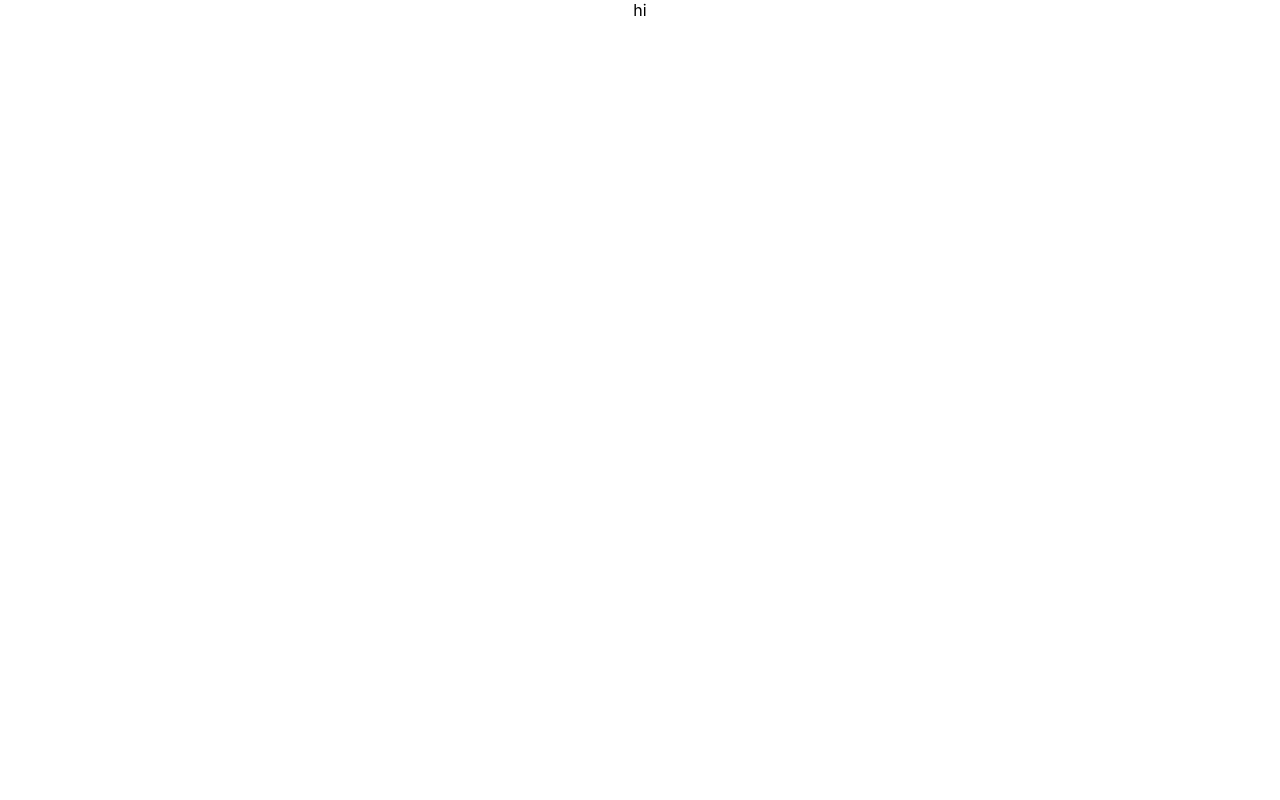
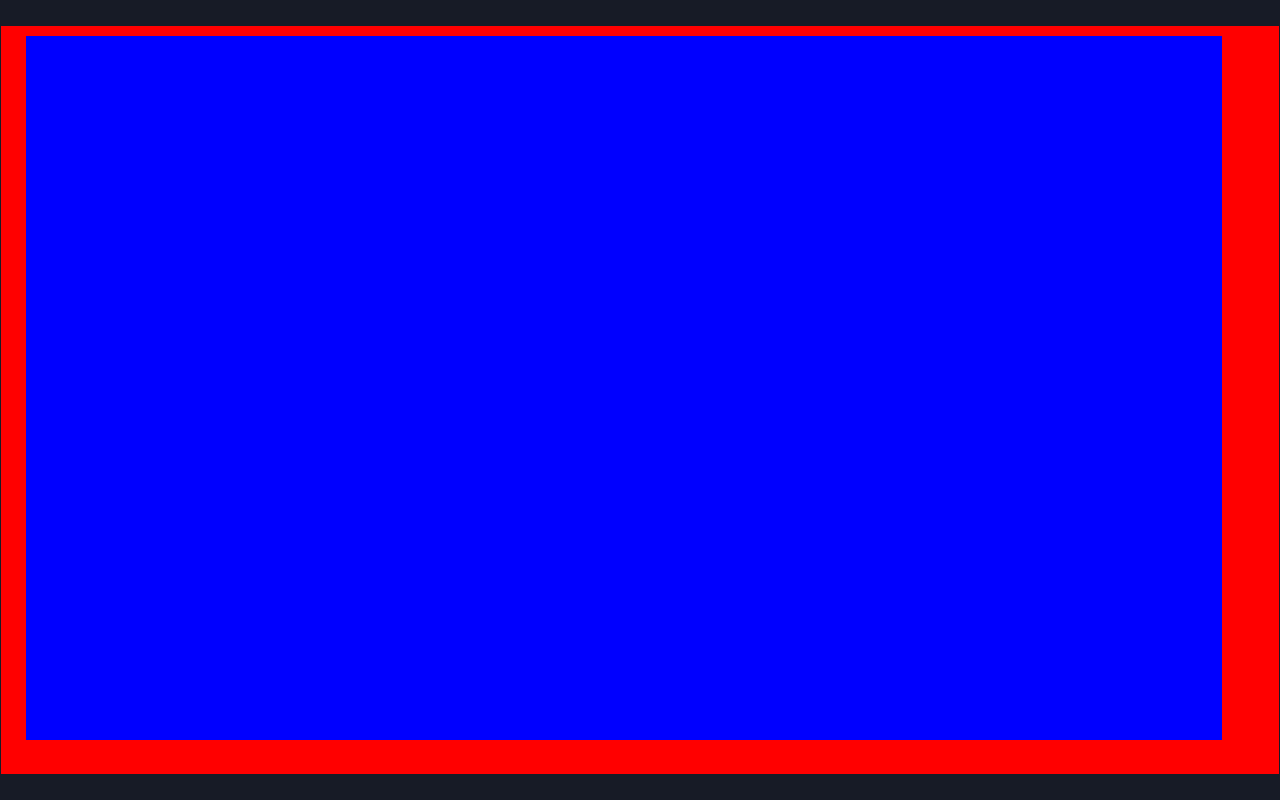
Before and after one commit to Dariush-Hassani/react-candlestick-chart, a React (Create React App) app: page / in a window 1280 px wide. Built offline with nearby package versions, Linux system fonts and the light colour scheme.

Commit message:
layout dimensions done

```diff
--- a/src/App.tsx
+++ b/src/App.tsx
@@ -1,11 +1,42 @@
-import React from 'react';
-import './App.css';
+import React, { useEffect, useState } from "react";
+import "./App.css";
+import CandlestickChart from "./components/CandlestickChart";
 
 function App() {
+  const [width, setWidth] = useState<number>(0);
+  const [height, setHeight] = useState<number>(0);
+
+  useEffect(() => {
+    window.addEventListener("resize", () => {
+      setWidth(window.innerWidth);
+      setHeight(window.innerHeight);
+    });
+    setWidth(window.innerWidth);
+    setHeight(window.innerHeight - 50);
+  }, []);
   return (
-    <div className="App">
-      hi
-    </div>
+    <CandlestickChart
+      data={[
+        {
+          date: "2018-10-22",
+          open: 180.82,
+          high: 181.4,
+          low: 177.56,
+          close: 178.75,
+        },
+        {
+          date: "2018-10-23",
+          open: 175.77,
+          high: 179.49,
+          low: 175.44,
+          close: 178.53,
+        },
+      ]}
+      id={"chart1"}
+      width={width}
+      height={height}
+      decimal={3}
+    />
   );
 }
 
--- /dev/null
+++ b/src/components/CandlestickChart.tsx
@@ -0,0 +1,28 @@
+import React from "react";
+import CandlestickChartController from "./CandlestickChartController";
+import { ConfigDataProvider } from "../context/ConfigtDataContext";
+import { DataProvider } from "../context/DataContext";
+
+const CandlestickChart: React.FC<{
+  data: any;
+  id: string;
+  width: number;
+  height: number;
+  decimal?: number;
+}> = ({ data, id, width, height, decimal }) => {
+  return (
+    <DataProvider>
+      <ConfigDataProvider>
+        <CandlestickChartController
+          chartData={data}
+          id={id}
+          width={width}
+          height={height}
+          decimal={decimal}
+        />
+      </ConfigDataProvider>
+    </DataProvider>
+  );
+};
+
+export default CandlestickChart;
--- /dev/null
+++ b/src/components/CandlestickChartController.tsx
@@ -0,0 +1,35 @@
+import { useDataDispatch } from "../context/DataContext";
+import Layout from "./Layout";
+import React, { useEffect } from "react";
+import { useConfigDispatch } from "../context/ConfigtDataContext";
+
+const CandlestickChartController: React.FC<{
+  chartData: any;
+  id: string;
+  width: number;
+  height: number;
+  decimal?: number;
+}> = ({ chartData, id, width, height, decimal }) => {
+  const dispatchData = useDataDispatch();
+  const dispatchConfig = useConfigDispatch();
+
+  useEffect(() => {
+    dispatchData({
+      type: "changeInitData",
+      initData: chartData,
+    });
+  }, [chartData]);
+  useEffect(() => {
+    dispatchConfig({
+      type: "changeDecimal",
+      decimal: decimal ?? 0,
+    });
+  }, [decimal]);
+
+  return (
+    <Layout id={id} width={width} height={height}>
+      <div></div>
+    </Layout>
+  );
+};
+export default CandlestickChartController;
--- /dev/null
+++ b/src/components/Layout.tsx
@@ -0,0 +1,58 @@
+import React, { useEffect } from "react";
+import { useData } from "../context/DataContext";
+import {
+  useConfigData,
+  useConfigDispatch,
+} from "../context/ConfigtDataContext";
+
+const Layout: React.FC<{
+  id: string;
+  width: number;
+  height: number;
+  children: React.ReactNode;
+}> = ({ id, width, height }) => {
+  const data = useData();
+
+  const config = useConfigData();
+  const dispatchConfig = useConfigDispatch();
+
+  const paddingLeft = 25;
+  const paddingTop = 10;
+  const paddingBottom = 30;
+  const paddingRight =
+    2.5 +
+    data.minMaxInitPrice.max.toFixed(config.decimal).toString().length *
+      config.characterFontWidth;
+
+  useEffect(() => {
+    if (width !== 0 && height !== 0) {
+      dispatchConfig({
+        type: "changeDiagramDimension",
+        canvasHeight: height - (paddingBottom + paddingTop + 6),
+        canvasWidth: width - (paddingLeft + paddingRight) - 2,
+      });
+    }
+  }, [width, height, config.decimal]);
+
+  return (
+    <div
+      id={id}
+      style={{
+        paddingTop,
+        paddingBottom,
+        paddingLeft,
+        paddingRight,
+        display: "inline-block",
+        background: "red",
+      }}
+    >
+      <svg
+        width={config.canvasWidth}
+        height={config.canvasHeight}
+        style={{ overflow: "inherit", cursor: "crosshair", background: "blue" }}
+      ></svg>
+    </div>
+  );
+};
+
+export default Layout;
--- a/src/context/ConfigtDataContext.tsx
+++ b/src/context/ConfigtDataContext.tsx
@@ -1,28 +1,32 @@
-import { createContext, useContext, useReducer, Dispatch } from 'react';
+import React, { createContext, useContext, useReducer, Dispatch } from "react";
 import {
   ConfigDataActionType,
   ConfigDataContextType,
-} from '../types/ConfigDataContextType';
+} from "../types/ConfigDataContextType";
 
 const initData = {
   decimal: 0,
-  height: 0,
-  width: 0,
-  characterFontWidth: 0,
+  characterFontWidth: 7.8,
+  canvasWidth: 0,
+  canvasHeight: 0,
 };
 const ConfigDataContext = createContext<ConfigDataContextType>(initData);
 const ConfigDispatchContext = createContext<Dispatch<ConfigDataActionType>>(
-  () => {}
+  () => {},
 );
 
 function dataReducer(
   state: ConfigDataContextType,
-  action: ConfigDataActionType
+  action: ConfigDataActionType,
 ) {
-  if (action.type === 'changeContainerDimension') {
-    let newState = state;
-    state.width = action.containerWidth;
-    state.height = action.containerHeight;
+  if (action.type === "changeDiagramDimension") {
+    let newState = { ...state };
+    newState.canvasHeight = action.canvasHeight;
+    newState.canvasWidth = action.canvasWidth;
+    return newState;
+  } else if (action.type === "changeDecimal") {
+    let newState = { ...state };
+    newState.decimal = action.decimal;
     return newState;
   } else {
     return state;
--- a/src/context/DataContext.tsx
+++ b/src/context/DataContext.tsx
@@ -1,10 +1,10 @@
-import { createContext, useReducer, Dispatch, useContext } from 'react';
-import { DataActionType, DataContextType } from '../types/DataContextType';
+import React, { createContext, useReducer, Dispatch, useContext } from "react";
+import { DataActionType, DataContextType } from "../types/DataContextType";
 import {
   calculateCandleWidthDate,
   dateArrayNormalizer,
-} from '../utils/helperFunctions';
-import * as d3 from 'd3';
+} from "../utils/helperFunctions";
+import * as d3 from "d3";
 
 const initData: DataContextType = {
   initData: [],
@@ -30,8 +30,8 @@ const initData: DataContextType = {
     max: 0,
   },
   zoomFactor: 1,
-  increamentZoomFactor: 1.2,
-  decreamentZoomFactor: 1.2,
+  incrementZoomFactor: 1.2,
+  decrementZoomFactor: 1.2,
   candleWidthDate: 0,
   candleLockerWidthDate: 0,
 };
@@ -41,8 +41,8 @@ const DataDispatchContext = createContext<Dispatch<DataActionType>>(() => {});
 
 function dataReducer(state: DataContextType, action: DataActionType) {
   switch (action.type) {
-    case 'changeInitData': {
-      if(action.initData.length === 0) return state;
+    case "changeInitData": {
+      if (action.initData.length === 0) return state;
 
       let newInitData = action.initData;
 
@@ -99,14 +99,14 @@ function dataReducer(state: DataContextType, action: DataActionType) {
           max: newMinMaxInitPrice[1] as number,
         },
         zoomFactor: state.zoomFactor,
-        increamentZoomFactor: state.increamentZoomFactor,
-        decreamentZoomFactor: state.decreamentZoomFactor,
+        incrementZoomFactor: state.incrementZoomFactor,
+        decrementZoomFactor: state.decrementZoomFactor,
         candleWidthDate: candleWidth,
         candleLockerWidthDate: candleLockerWidth,
       };
       return newState;
     }
-    case 'changeShownRange': {
+    case "changeShownRange": {
       let oldCandleWidthDate = state.candleWidthDate;
 
       let newShownRange = {
@@ -114,14 +114,14 @@ function dataReducer(state: DataContextType, action: DataActionType) {
         end: action.shownRange.end,
       };
 
-      let newZoomFactor : number =
+      let newZoomFactor: number =
         (state.minMaxInitDate.max - state.minMaxInitDate.min) /
         (newShownRange.end - newShownRange.start);
 
       let newShownData = state.initData.filter(
         (x) =>
           x.date < action.shownRange.end - oldCandleWidthDate &&
-          x.date > action.shownRange.start + oldCandleWidthDate
+          x.date > action.shownRange.start + oldCandleWidthDate,
       );
       let shownDates = newShownData.map((x) => x.date);
 
@@ -136,12 +136,12 @@ function dataReducer(state: DataContextType, action: DataActionType) {
       let highPrices: number[] = newShownData.map((x) => x.high as number);
       let lowPrices: number[] = newShownData.map((x) => x.low as number);
 
-      let allPrices : number[]=[
+      let allPrices: number[] = [
         ...highPrices,
         ...lowPrices,
         ...slPrices,
         ...tpPrices,
-      ]
+      ];
       let newMinMaxShownPrice = d3.extent(allPrices);
 
       let [newCandleWidthDate, newCandleLockerWidthDate] =
--- a/src/index.css
+++ b/src/index.css
@@ -1,13 +1,18 @@
 body {
-  margin: 0;
-  font-family: -apple-system, BlinkMacSystemFont, 'Segoe UI', 'Roboto', 'Oxygen',
+    margin: 0;
+    font-family: -apple-system, BlinkMacSystemFont, 'Segoe UI', 'Roboto', 'Oxygen',
     'Ubuntu', 'Cantarell', 'Fira Sans', 'Droid Sans', 'Helvetica Neue',
     sans-serif;
-  -webkit-font-smoothing: antialiased;
-  -moz-osx-font-smoothing: grayscale;
+    -webkit-font-smoothing: antialiased;
+    -moz-osx-font-smoothing: grayscale;
+    display: flex;
+    justify-content: center;
+    align-items: center;
+    height: 100vh;
+    background-color: #171b26;
 }
 
 code {
-  font-family: source-code-pro, Menlo, Monaco, Consolas, 'Courier New',
+    font-family: source-code-pro, Menlo, Monaco, Consolas, 'Courier New',
     monospace;
 }
--- a/src/index.tsx
+++ b/src/index.tsx
@@ -4,12 +4,10 @@ import './index.css';
 import App from './App';
 
 const root = ReactDOM.createRoot(
-  document.getElementById('root') as HTMLElement
+    document.getElementById('root') as HTMLElement
 );
 root.render(
-  <React.StrictMode>
-    <App />
-  </React.StrictMode>
+    <App/>
 );
 
 // If you want to start measuring performance in your app, pass a function
```
Also changed, not shown: src/types/ConfigDataContextType.ts (+6 -13 lines), src/types/DataContextType.ts (+5 -5 lines), src/utils/helperFunctions.ts (+17 -17 lines), src/App.css (indentation only).
